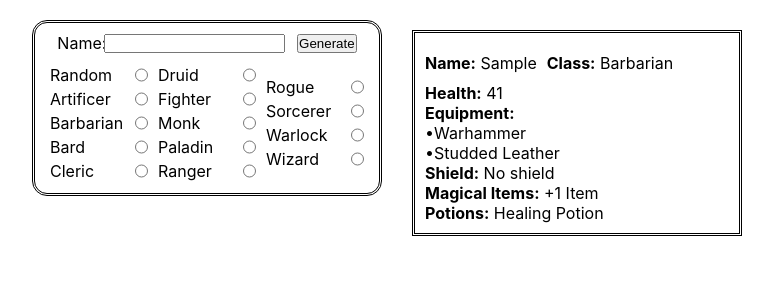
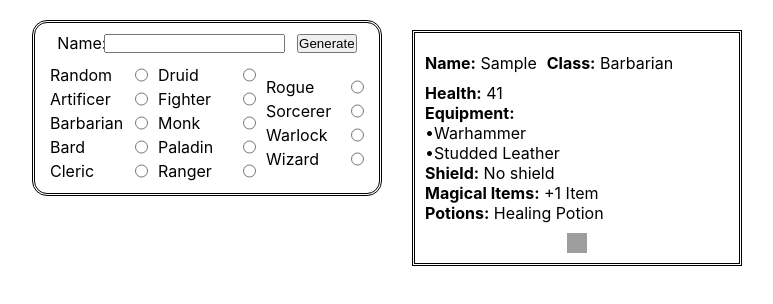
Before and after one commit to InTheLittleMoon/npc-generator, a React (Create React App) app: page / in a window 1280 px wide. Both pictures are taken after typing "Sample" into the empty fields and a click on the button "Generate". Shown: the top 304 px of the page, without its empty margins (96-869 px from the left). Built offline with nearby package versions, Linux system fonts and the light colour scheme; grey boxes are pictures that could not be loaded.

Commit message:
backstory display wip
added drop down capability to all npc divs, dummy text to be replaced by backstory from NPC object

```diff
--- a/src/components/backstory-logic/backstory-logic.js
+++ b/src/components/backstory-logic/backstory-logic.js
@@ -1,5 +1,4 @@
 //Random backstories tied to generic background options
-//change artificer stories as they match barbo's
 const artificer = {
   Acolyte:
     "Honored Smith: You have spent your life in the service of a temple to a specific god or pantheon of gods. You act as a handyman for the most part, but are no stranger to participating in and performing sacred rites. You are not necessarily a cleric, but belief isn't solely bound to the annointed.",
--- /dev/null
+++ b/src/components/display-block/display-backstory.js
@@ -0,0 +1,25 @@
+import React, { useState } from "react";
+import "./display-block.css";
+
+export default function DisplayBackstory(props) {
+  //held states
+  const [windowState, setWindowState] = useState(true);
+  let divIMG =
+    "https://cdn0.iconfinder.com/data/icons/glyphpack/26/double-arrow-down-512.png";
+
+  const openWindow = () => {
+    setWindowState(!windowState);
+  };
+
+  return (
+    <div className="backstory-container">
+      <div onClick={openWindow} className="img-container">
+        <img
+          alt=""
+          src="https://cdn0.iconfinder.com/data/icons/glyphpack/26/double-arrow-down-512.png"
+        />
+      </div>
+      <div style={{ display: windowState ? "none" : "block" }}>HIHI</div>
+    </div>
+  );
+}
--- a/src/components/display-block/display-block.css
+++ b/src/components/display-block/display-block.css
@@ -22,3 +22,24 @@
 .npc-class {
   margin: 10px;
 }
+
+/* backstory dropdown section */
+
+.backstory-container {
+  width: 100%;
+  height: fit-content;
+  display: flex;
+  flex-direction: column;
+}
+
+.img-container {
+  display: flex;
+  justify-content: center;
+  align-items: flex-end;
+  height: 30px;
+}
+
+.img-container img {
+  height: 20px;
+  width: 20px;
+}
--- a/src/components/display-block/display-block.js
+++ b/src/components/display-block/display-block.js
@@ -1,4 +1,5 @@
 import React from "react";
+import DisplayBackstory from "./display-backstory";
 import "./display-block.css";
 
 export default function DisplayBlock(props) {
@@ -11,6 +12,7 @@ export default function DisplayBlock(props) {
     <div className="display-container">
       {props.displayArray.map((npc, index) => {
         return (
+          <React.Fragment>
             <div className="npc-row" key={index}>
               <div className="npc-upper-row">
                 <div className="npc-name">
@@ -22,7 +24,9 @@ export default function DisplayBlock(props) {
                 </div>
               </div>
 
-            <div className="npc-health"><span style={{ fontWeight: "bold" }}>Health:</span> {npc.health}</div>
+              <div className="npc-health">
+                <span style={{ fontWeight: "bold" }}>Health:</span> {npc.health}
+              </div>
               <div className="npc-equipment-row">
                 <div style={{ fontWeight: "bold" }}>Equipment:</div>
                 {npc.equipment.map((item, index) => {
@@ -42,9 +46,12 @@ export default function DisplayBlock(props) {
                 {npc.magicalItems}
               </div>
               <div className="npc-potions">
-              <span style={{ fontWeight: "bold" }}>Potions:</span> {npc.potions}
+                <span style={{ fontWeight: "bold" }}>Potions:</span>{" "}
+                {npc.potions}
               </div>
+              <DisplayBackstory />
             </div>
+          </React.Fragment>
         );
       })}
     </div>
```
Lines whose indentation alone changed are shown as unchanged.
